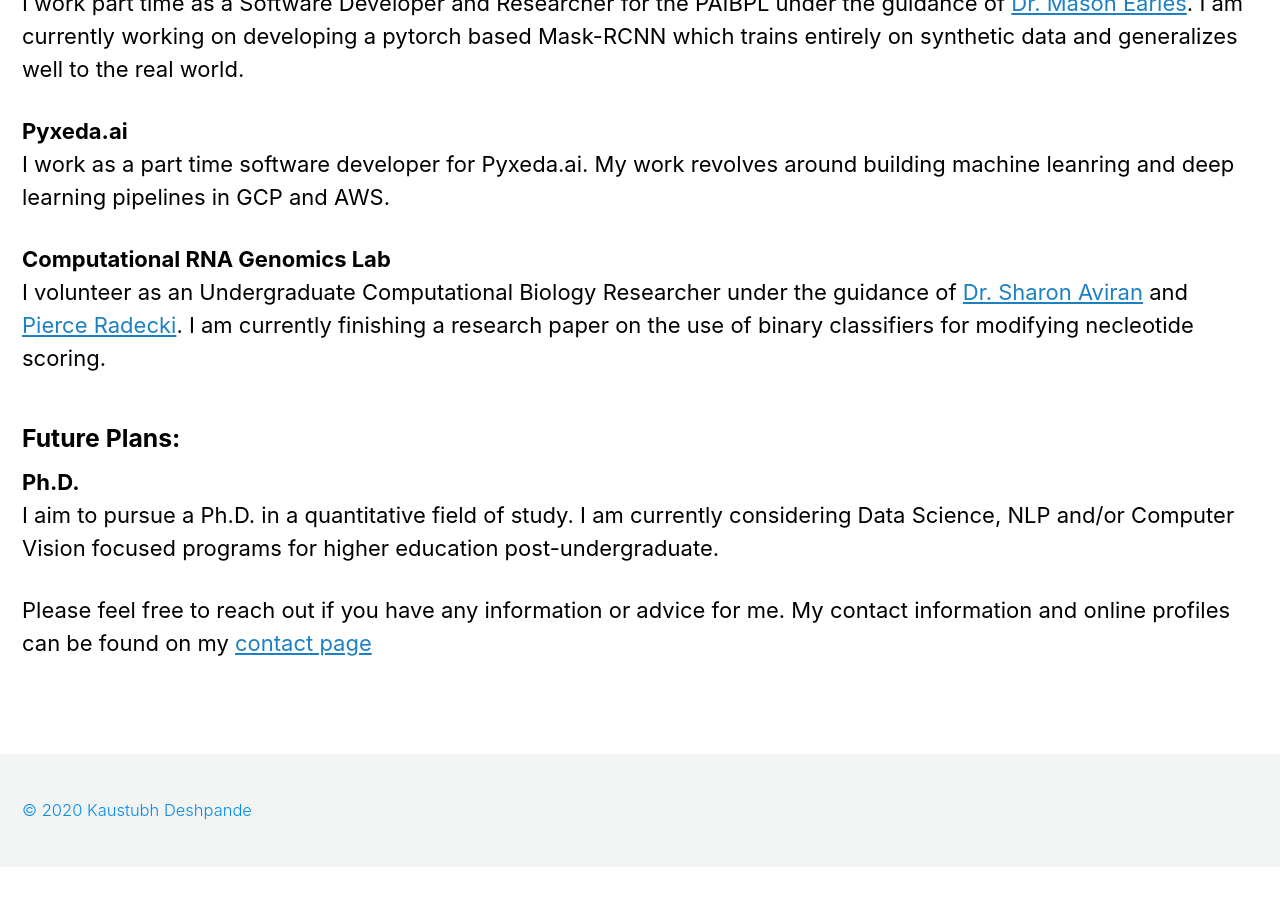
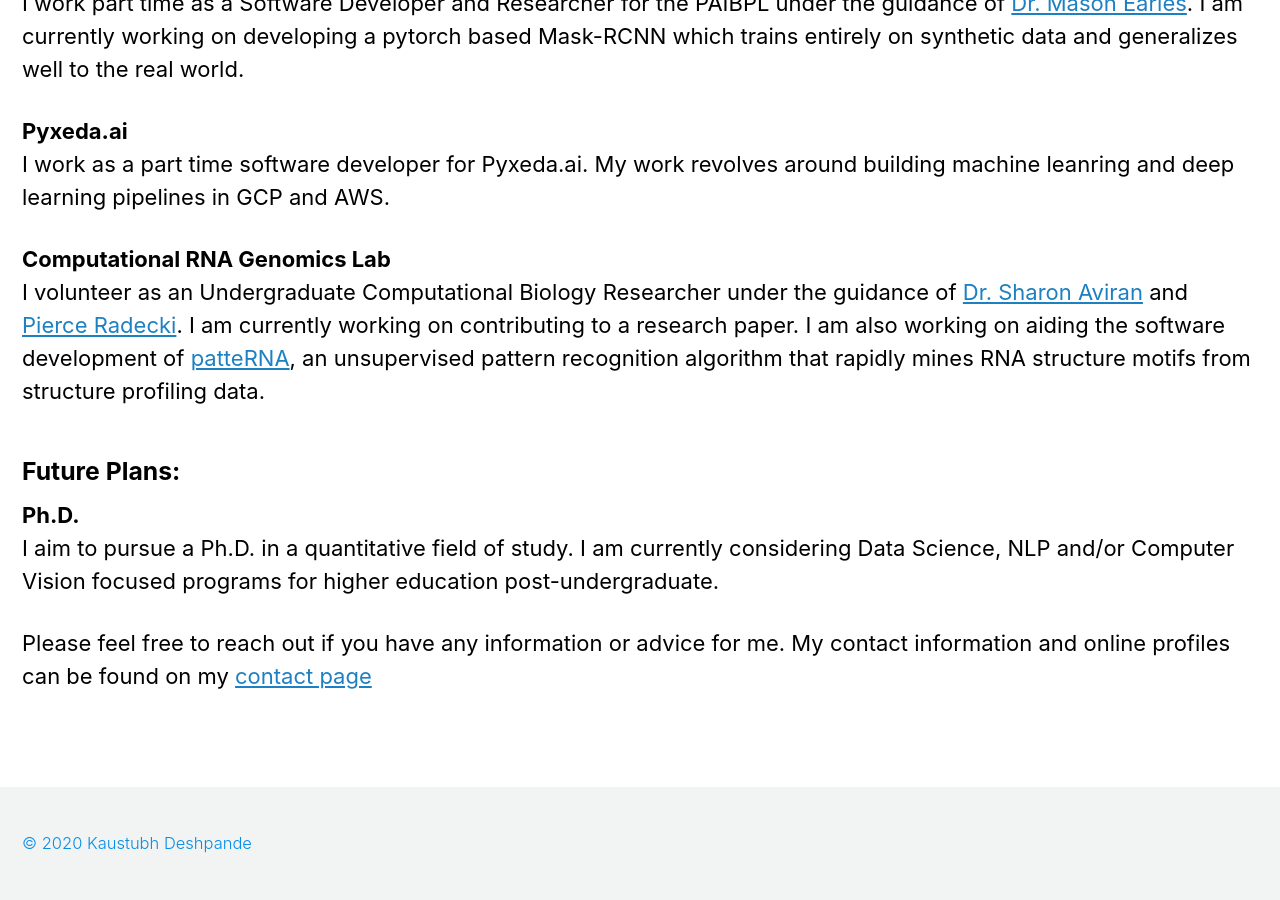
Before and after one commit to kaus0399/kaus0399.github.io, a Jekyll site: the page built from _pages/now.md, in a window 1280 px wide and 900 px high, scrolled down 688 px. Built offline with Jekyll 4.4.1, drawn with Linux system fonts in a browser that asks for light colours; cached includes are drawn as plain includes; nearby versions of some CDN libraries; before the commit the page ends 1555 px from its top, so only the background shows below that.

```diff
--- a/_pages/now.md
+++ b/_pages/now.md
@@ -18,7 +18,7 @@ __Pyxeda.ai__
 I work as a part time software developer for Pyxeda.ai. My work revolves around building machine leanring and deep learning pipelines in GCP and AWS.
 
 __Computational RNA Genomics Lab__
-I volunteer as an Undergraduate Computational Biology Researcher under the guidance of [Dr. Sharon Aviran](https://bme.ucdavis.edu/people/sharon-aviran){:target="_blank"} and [Pierce Radecki](https://www.linkedin.com/in/pierce-radecki/){:target="_blank"}. I am currently finishing a research paper on the use of binary classifiers for modifying necleotide scoring.
+I volunteer as an Undergraduate Computational Biology Researcher under the guidance of [Dr. Sharon Aviran](https://bme.ucdavis.edu/people/sharon-aviran){:target="_blank"} and [Pierce Radecki](https://www.linkedin.com/in/pierce-radecki/){:target="_blank"}. I am currently working on contributing to a research paper. I am also working on aiding the software development of [patteRNA](https://github.com/AviranLab/patteRNA){:target="_blank"}, an unsupervised pattern recognition algorithm that rapidly mines RNA structure motifs from structure profiling data.
 
 ### Future Plans:
 __Ph.D.__
```
